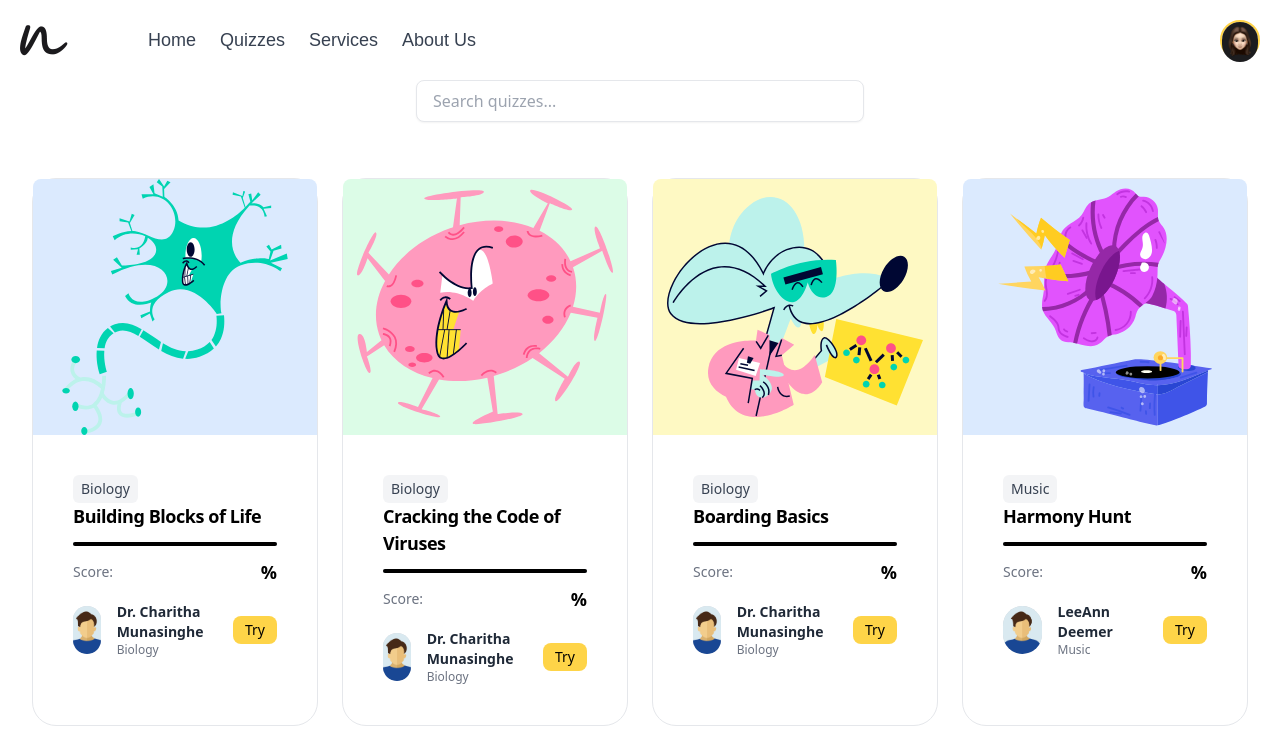
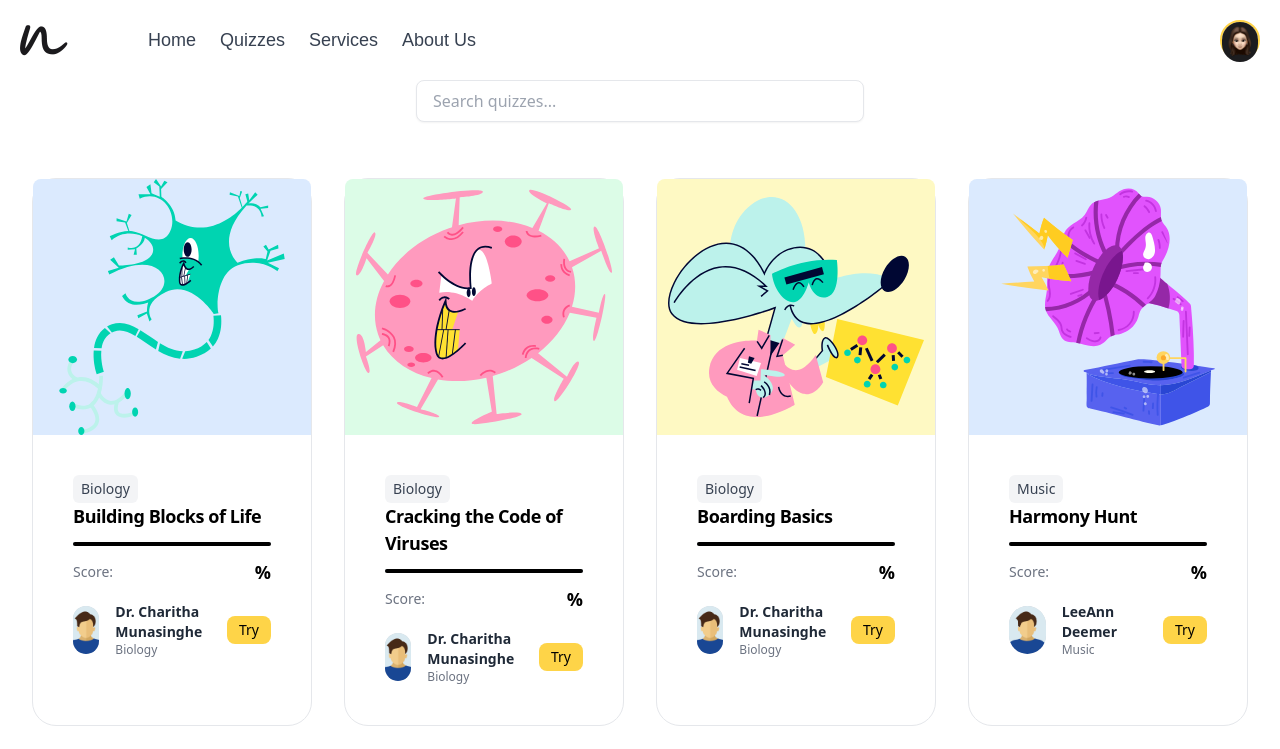
Before and after one commit to Webminds-designs/NeverMindsWeb, a React (Vite) app in the folder frontend/: page /quizzes in a window 1280 px wide. Shown: the top 749 px of the page. Built offline with nearby package versions, Linux system fonts and the light colour scheme.

Commit message:
Style Quizzes component Grid layout changed

```diff
--- a/frontend/src/components/Quizzes.jsx
+++ b/frontend/src/components/Quizzes.jsx
@@ -154,6 +154,7 @@
 
   return (
     <>
+      {/* Search Bar */}
       <div className="mb-6 flex justify-center">
         <input
           type="text"
@@ -163,13 +164,13 @@
           className="w-full max-w-md px-4 py-2 border rounded-lg shadow-sm focus:ring-2 focus:ring-yellow-400 focus:outline-none"
         />
       </div>
-    <div className="flex flex-col min-h-screen py-8 px-4">
-      <main className="flex-1 px-4">
 
+      <div className="flex-1 flex justify-center items-center p-8">
+        <main >
           {filteredQuizzes.length === 0 ? (
             <p className="text-center text-gray-600">No quizzes found</p>
           ) : (
-          <div className="grid grid-cols-1 sm:grid-cols-2 md:grid-cols-3 lg:grid-cols-4 gap-6">
+            <div className="grid grid-cols-1 sm:grid-cols-2 md:grid-cols-4 gap-8">
               {filteredQuizzes.map((quiz, index) => (
                 <QuizCard
                   key={index}
```
Lines whose indentation alone changed are shown as unchanged.
